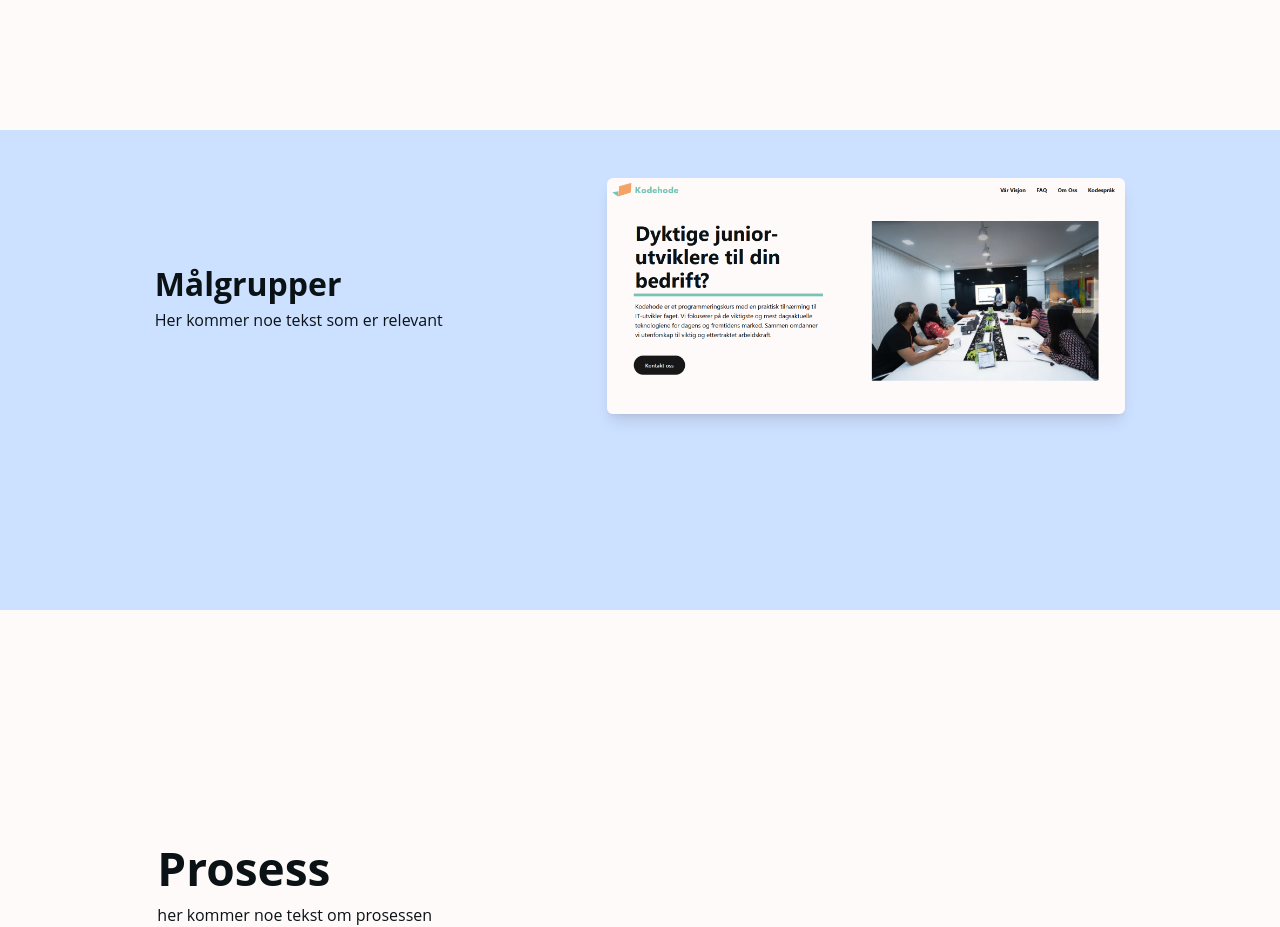
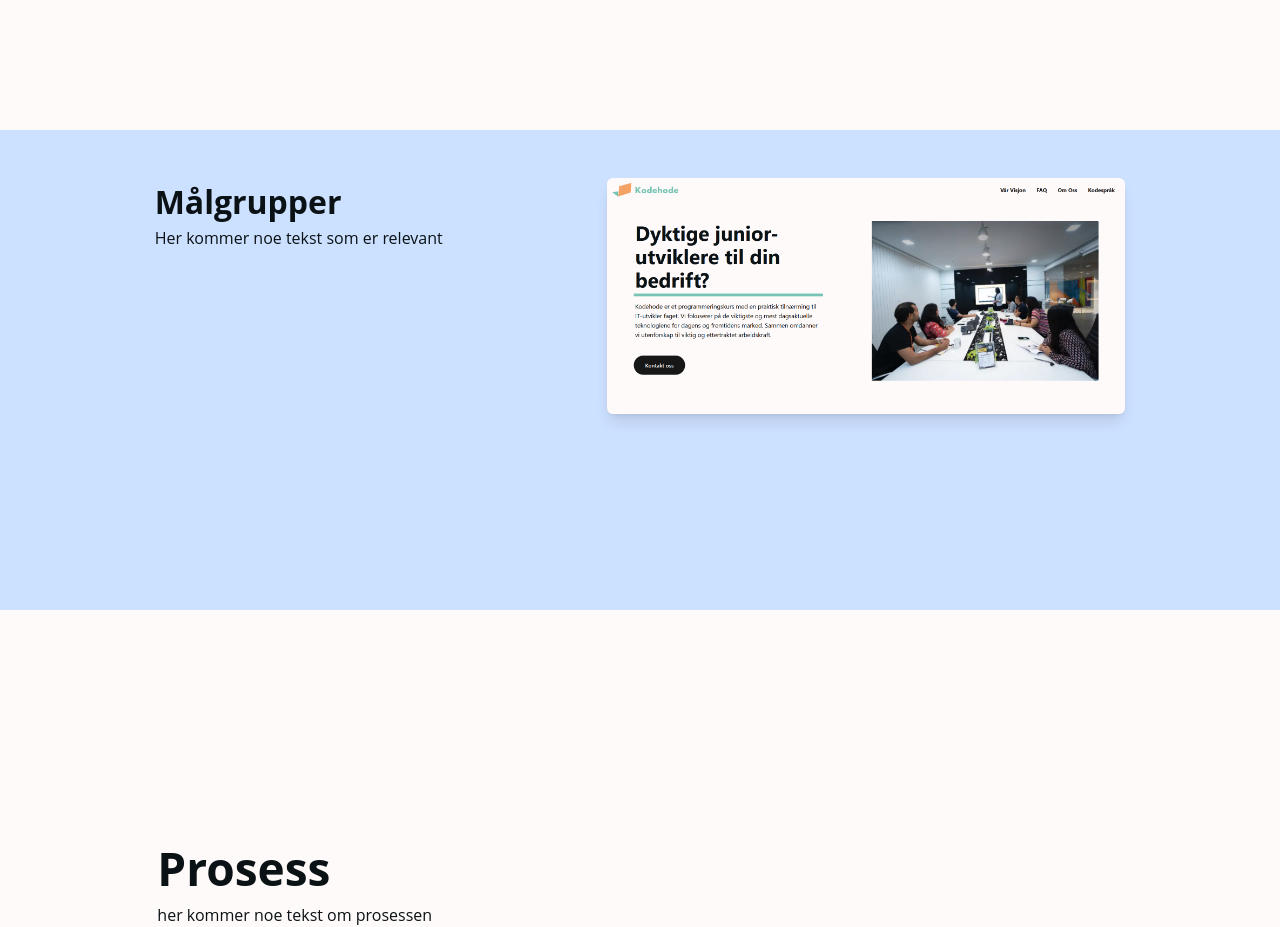
Before and after one commit to AndyKodehode/Portfolio2024, a Next.js app: page /kodehode in a window 1280 px wide. Shown: the part 1180-2107 px from the top of the page. Built offline with nearby package versions, Linux system fonts and the light colour scheme.

Commit message:
tekst center

```diff
--- a/components/project/projectBlock.jsx
+++ b/components/project/projectBlock.jsx
@@ -3,7 +3,7 @@ import Image from "next/image"
 
 export function ProjectBlockOne({bilde, title, text}){
     return(
-        <div className="lg:w-full md:w-full w-5/6 h-full flex md:flex-row flex-col items-center lg:p-12 py-12 px-0 md:gap-16 gap-12">
+        <div className="lg:w-full md:w-full w-5/6 h-full flex md:flex-row flex-col lg:items-start items-center lg:p-12 py-12 px-0 md:gap-16 gap-12">
             <div className="md:w-3/6 w-full flex flex-col">
                 <h2>{title}</h2>
                 <p>{text}</p>
```
